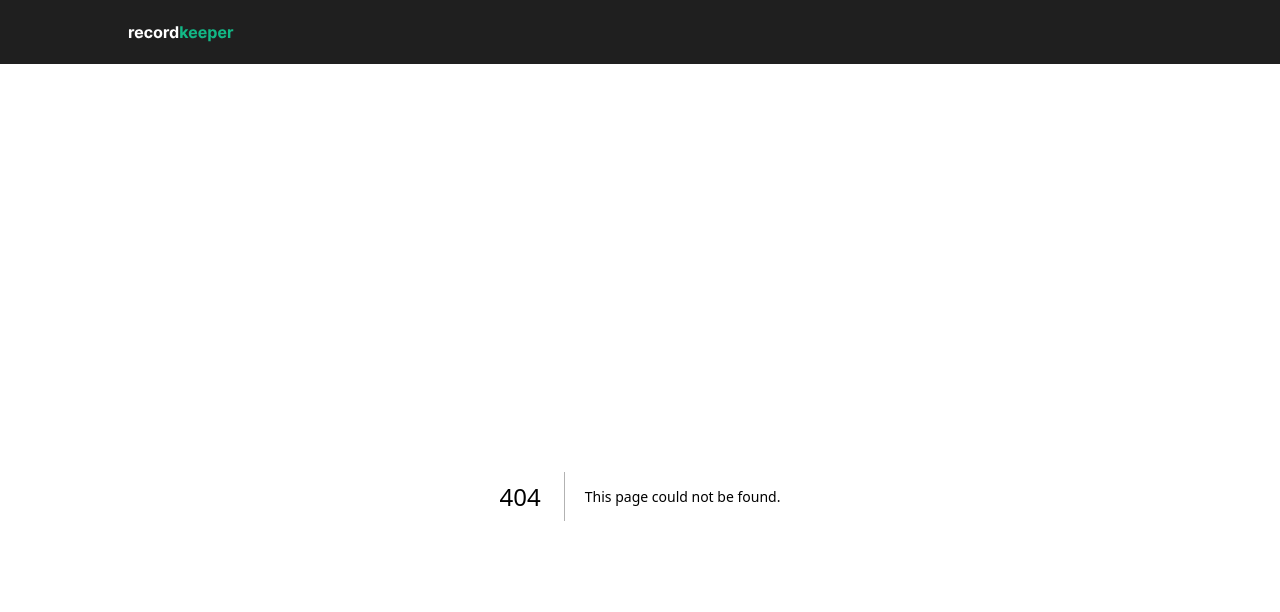
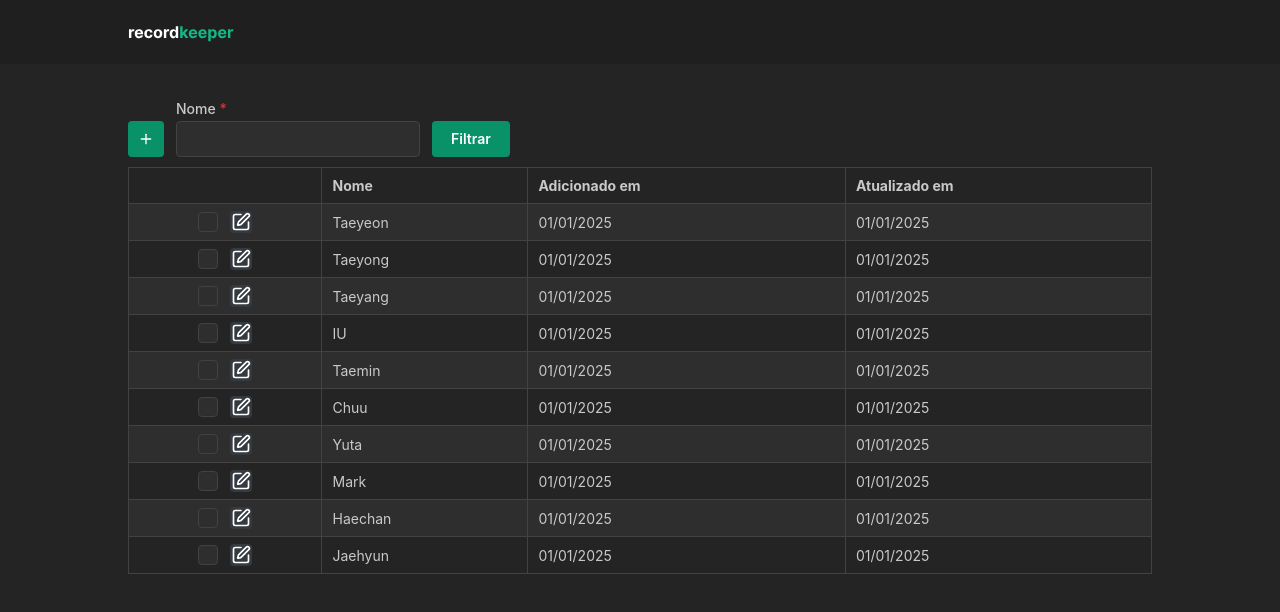
Before and after one commit to wendell-kenneddy/record-keeper-editor, a Next.js app: page /editor/artists in a window 1280 px wide. Before the commit this address had no page. Shown: the top 612 px of the page. Built offline with nearby package versions, Linux system fonts and the light colour scheme.

Commit message:
feat(pages): add artists page

```diff
--- /dev/null
+++ b/src/app/editor/artists/page.tsx
@@ -0,0 +1,16 @@
+import { ArtistsPageContent } from "@/components/artists-page-content";
+import { mockArtists } from "@/data/mockData";
+import { Stack } from "@mantine/core";
+import { Metadata } from "next";
+
+export const metadata: Metadata = {
+  title: "Record Keeper Editor | Artistas",
+};
+
+export default async function ArtistsPage() {
+  return (
+    <Stack component="main" align="flex-start" gap="xs">
+      <ArtistsPageContent artists={mockArtists} />
+    </Stack>
+  );
+}
```
